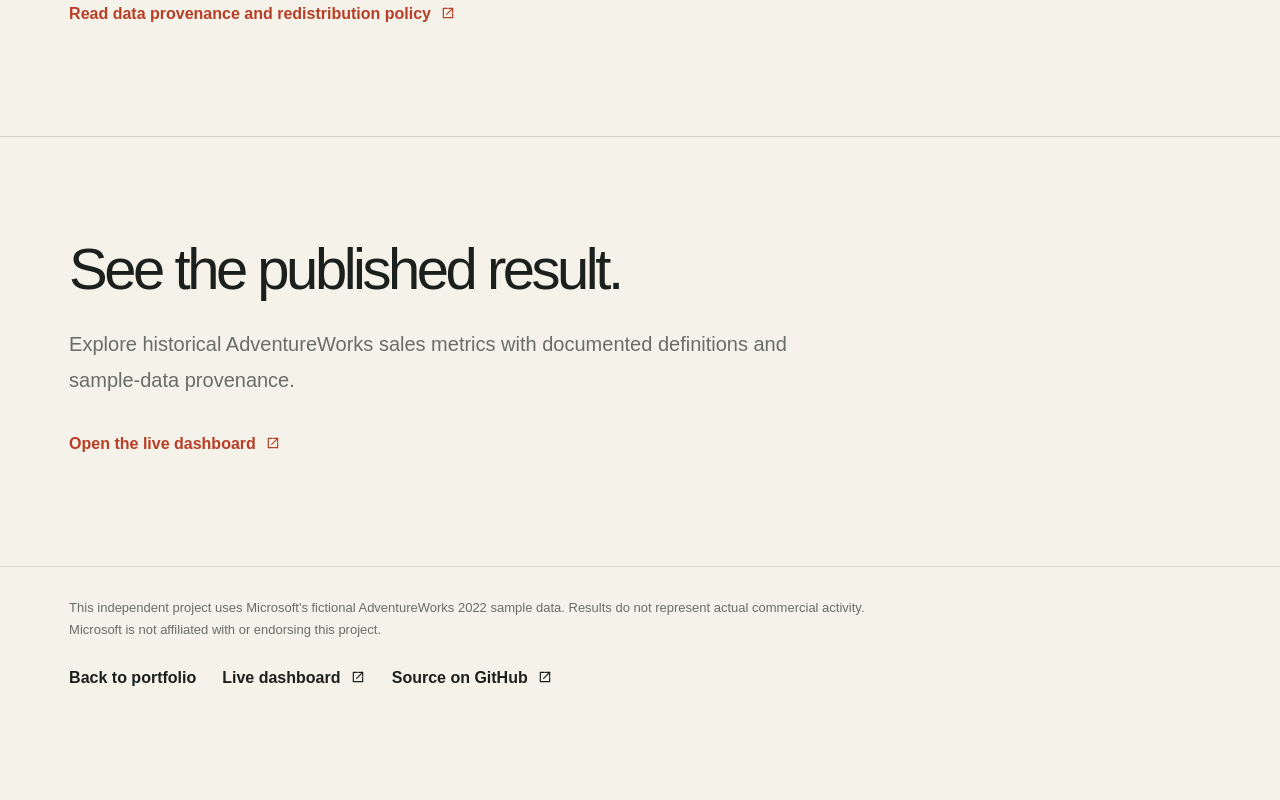
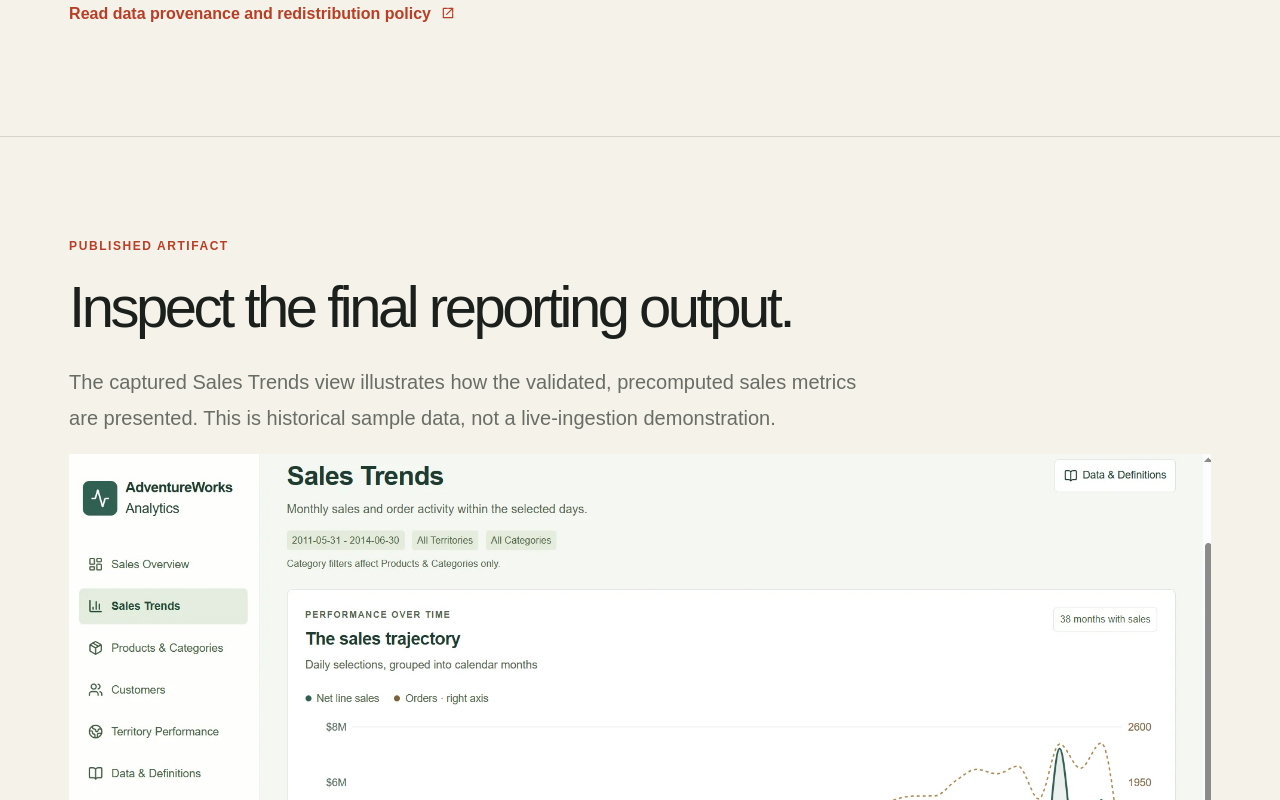
Before and after one commit to mikezhao415/mikezhao.dev, a Next.js app: page /projects/adventureworks-analytics/technical in a window 1280 px wide. Shown: the part 5600-6400 px from the top of the page. Before the commit the page ends 6335 px from the top, so only its background shows below. Built offline with nearby package versions, Linux system fonts and the light colour scheme.

Commit message:
Connect technical case study to genuine dashboard trends capture

```diff
--- a/app/projects/adventureworks-analytics/technical/page.tsx
+++ b/app/projects/adventureworks-analytics/technical/page.tsx
@@ -1,5 +1,5 @@
 import type { Metadata } from "next";
-import { ArchitectureDiagram, EvidenceLink } from "../components";
+import { ArchitectureDiagram, DashboardScreenshot, EvidenceLink } from "../components";
 import { project } from "../../../../content/adventureworks";
 export const metadata: Metadata = {
   title: "Technical Implementation | AdventureWorks Analytics | Mike Zhao",
@@ -21,5 +21,6 @@ export default function TechnicalCase() {
   <section className="case-section section-shell"><h2>System architecture</h2><ArchitectureDiagram /></section>
   <section className="case-section section-shell"><p className="case-eyebrow">Historical extraction validation</p><h2>Evidence at the source boundary.</h2><div className="case-metrics"><div><strong>31,465</strong><span>Sales orders</span></div><div><strong>121,317</strong><span>Order lines</span></div><div><strong>0</strong><span>Duplicate lines</span></div><div><strong>0</strong><span>Orphan lines</span></div></div><p className="case-caption">Historical extraction baseline; these are not current dashboard filter totals.</p></section>
   {sections.map(s=><section className="case-section section-shell" key={s.label}><p className="case-eyebrow">{s.label}</p><h2>{s.title}</h2><p>{s.text}</p><EvidenceLink href={s.root?project.source + "/blob/main/" + s.link:docs+s.link}>{s.linkLabel}</EvidenceLink></section>)}
+  <section className="case-section section-shell"><p className="case-eyebrow">Published artifact</p><h2>Inspect the final reporting output.</h2><p>The captured Sales Trends view illustrates how the validated, precomputed sales metrics are presented. This is historical sample data, not a live-ingestion demonstration.</p><DashboardScreenshot view="trends" /></section>
   <section className="case-section section-shell"><h2>See the published result.</h2><p>Explore historical AdventureWorks sales metrics with documented definitions and sample-data provenance.</p><EvidenceLink href={project.dashboard}>Open the live dashboard</EvidenceLink></section></>;
 }
```
